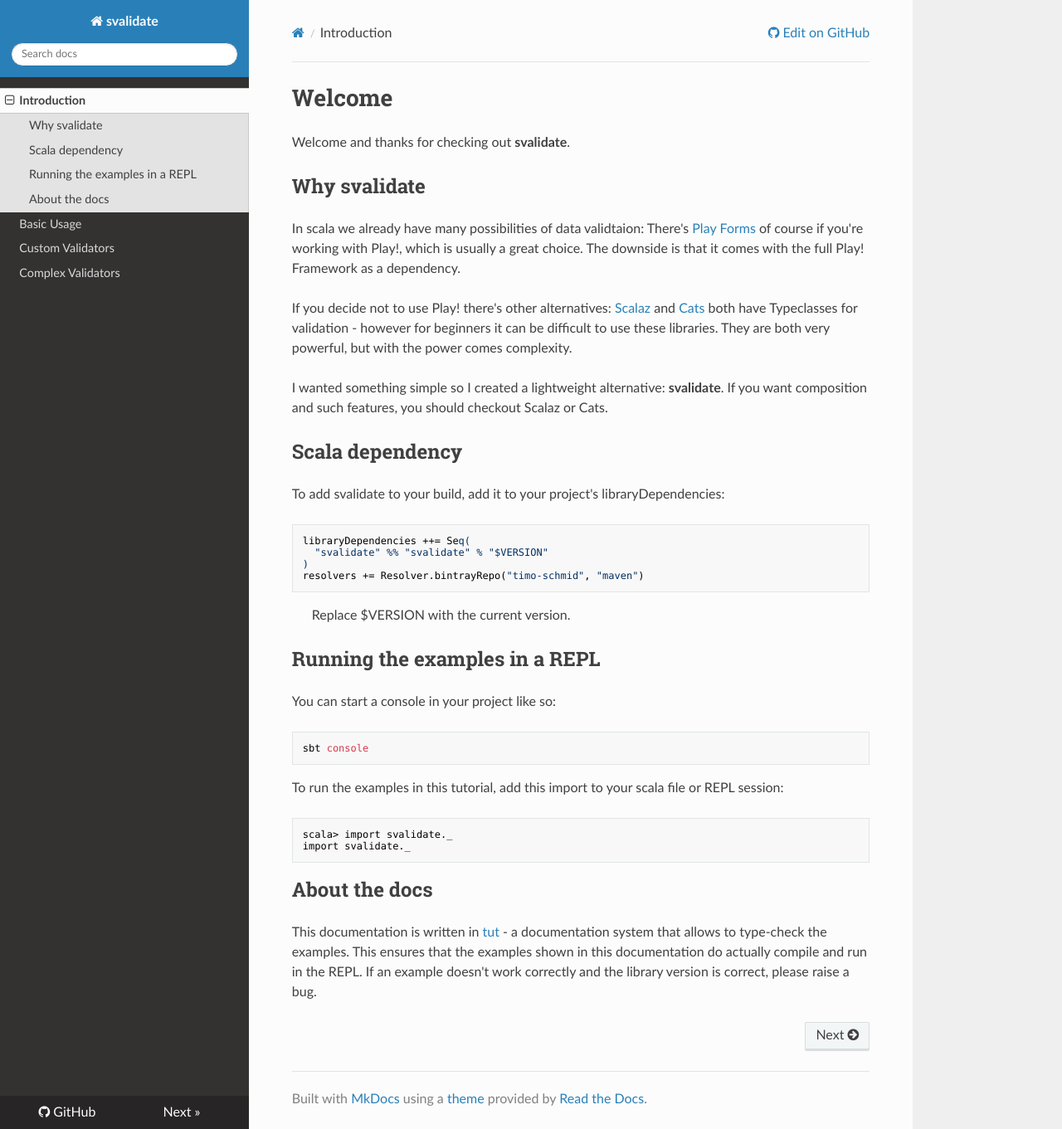
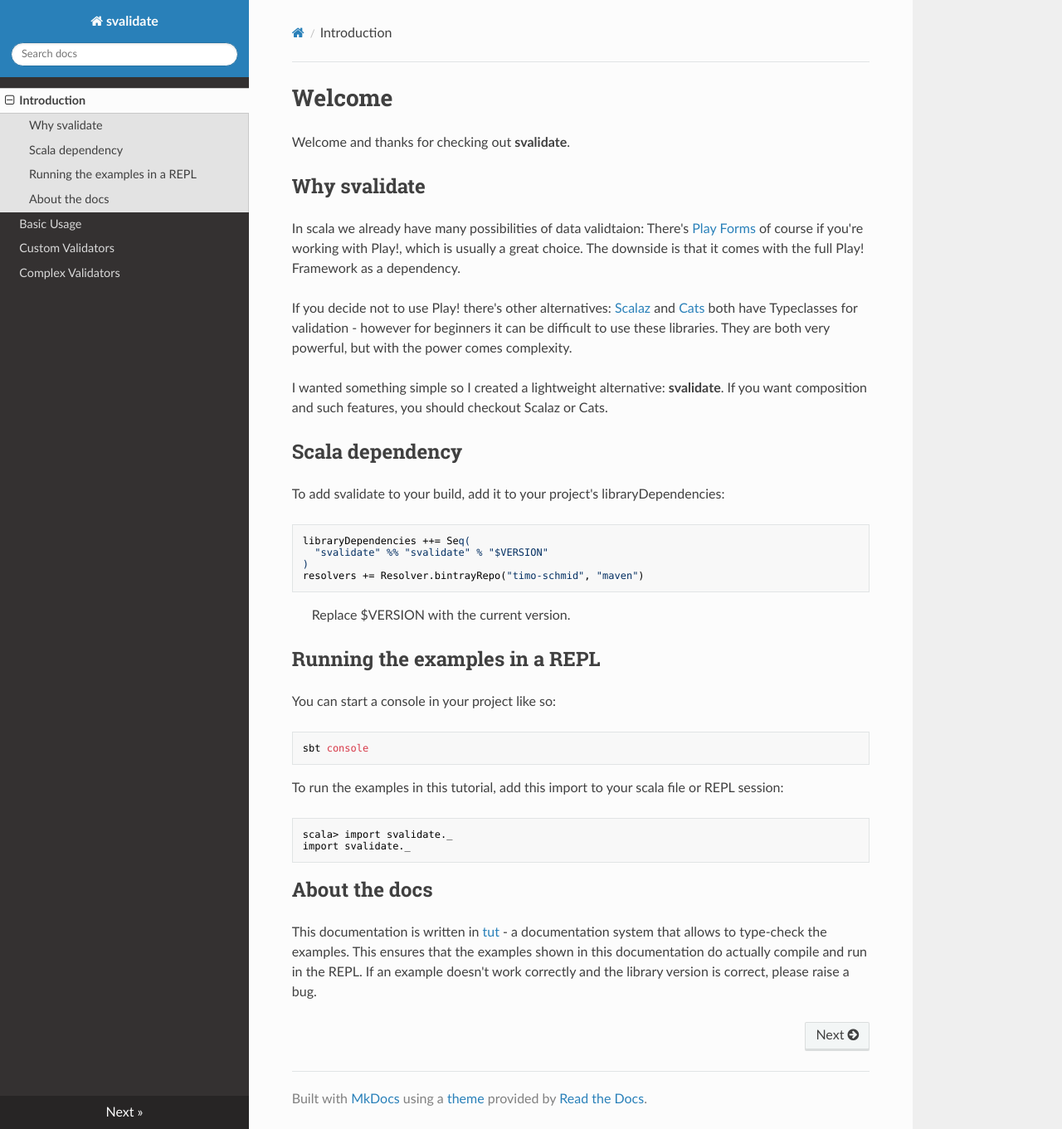
Before and after one commit to timo-schmid/svalidate, an MkDocs documentation site: the page built from docs/index.md, in a window 1280 px wide and 1361 px high. Shown: the whole window at 83% size. Built offline with MkDocs 1.6.1, drawn with Linux system fonts in a browser that asks for light colours; nearby versions of some CDN libraries; old or Windows-style settings are respelled for this version of MkDocs; some of the changed lines change nothing that is shown.

Commit message:
Remove github link (file paths are wrong)

```diff
--- a/mkdocs.yml
+++ b/mkdocs.yml
@@ -1,6 +1,6 @@
 site_name: svalidate
-repo_url: https://github.com/timo-schmid/svalidate
-repo_name: GitHub
+#repo_url: https://github.com/timo-schmid/svalidate
+#repo_name: GitHub
 pages:
 - Introduction: 'index.md'
 - Basic Usage: 'usage.md'
```
